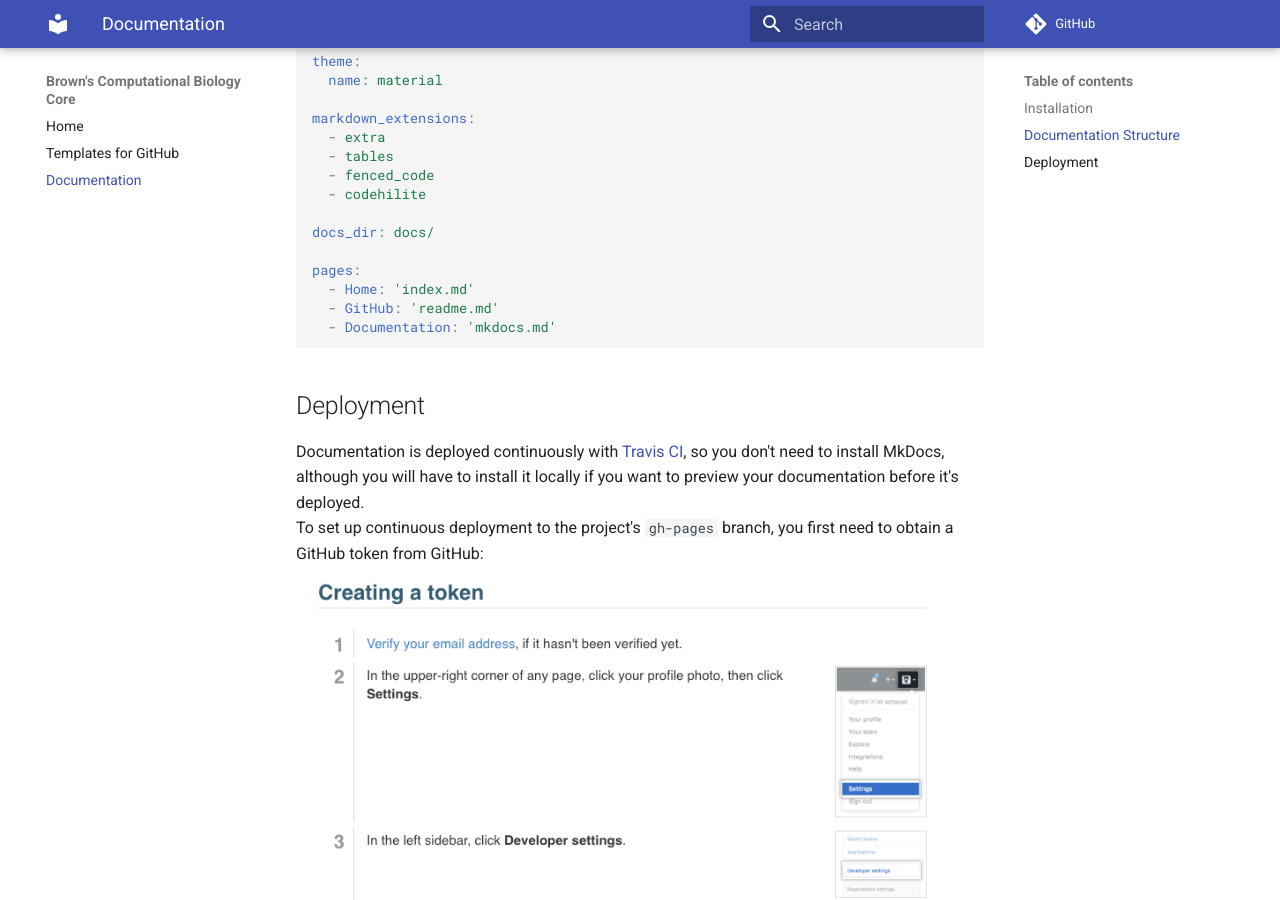
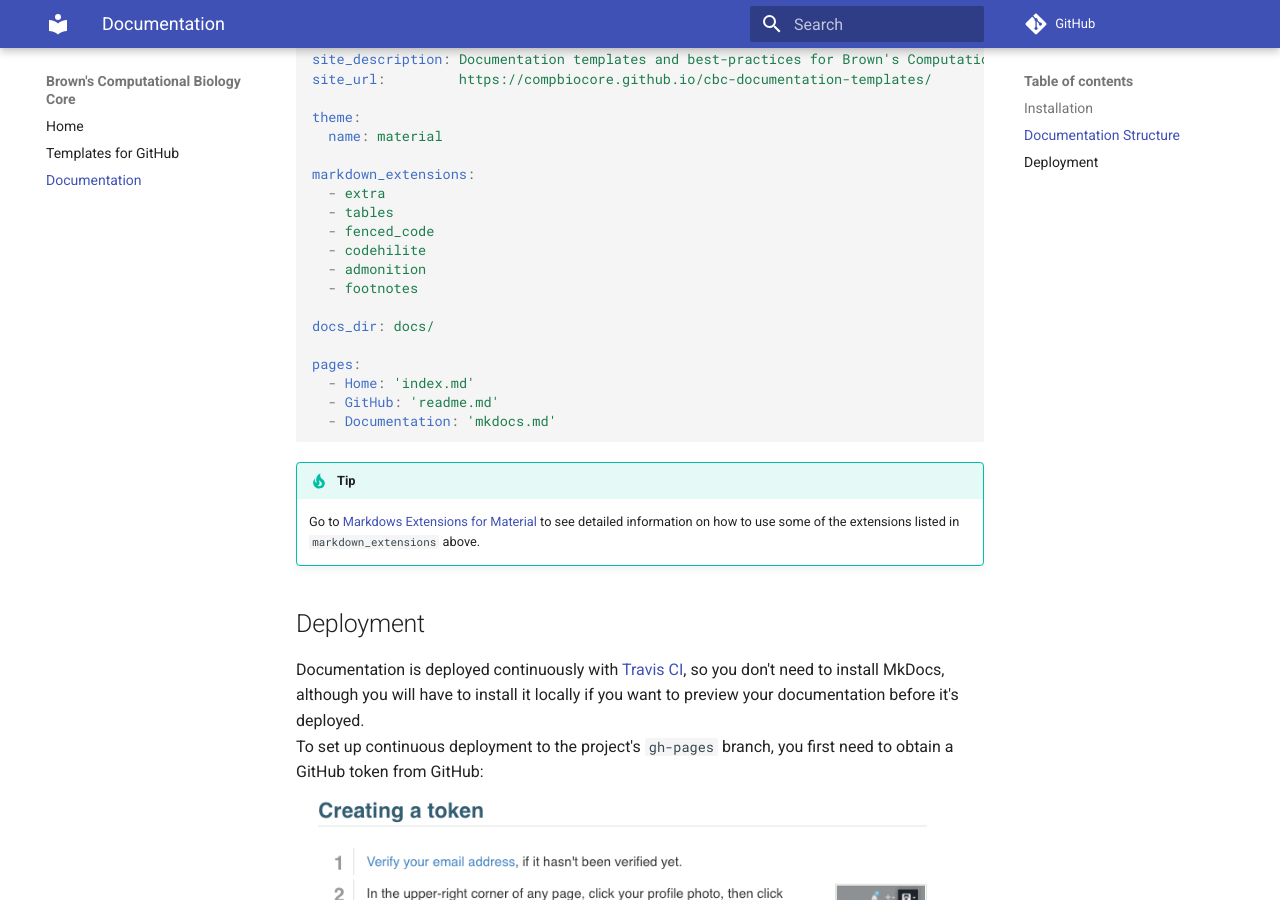
Before and after one commit to compbiocore/cbc-documentation-templates, an MkDocs documentation site: the page built from docs/mkdocs.md, in a window 1280 px wide and 900 px high, scrolled down 1004 px. Built offline with MkDocs 1.6.1 and Material for MkDocs 9.7.7, drawn with Linux system fonts in a browser that asks for light colours; comment, search, counter and statistics services are not loaded; old or Windows-style settings are respelled for this version of MkDocs.

Commit message:
adds admonition md extension, test dark mode for code snipped

````diff
--- a/.travis.yml
+++ b/.travis.yml
@@ -11,6 +11,8 @@
         - pip install mkdocs
         - pip install mkdocs-material
       script:
+        - mkdir docs/assets docs/assets/styles
+        - curl https://gist.githubusercontent.com/fernandogelin/08ecff3387dffc374c4abf06a577ab71/raw/29ad95fcc771ce49ff6cecc56346218a0e929df8/dark_mode.css > docs/assets/styles/dark_mode.css
         - mkdocs build --verbose --clean --strict
       deploy:
        provider: pages
--- a/docs/mkdocs.md
+++ b/docs/mkdocs.md
@@ -40,6 +41,8 @@
   - tables
   - fenced_code
   - codehilite
+  - admonition
+  - footnotes
 
 docs_dir: docs/
 
@@ -48,6 +51,10 @@
   - GitHub: 'readme.md'
   - Documentation: 'mkdocs.md'
 ```
+
+!!! tip
+    Go to [Markdows Extensions for Material](https://squidfunk.github.io/mkdocs-material/extensions/admonition/) to see detailed information on how to use some of the extensions
+    listed in `markdown_extensions` above.
 
 ## Deployment
 
--- a/mkdocs.yml
+++ b/mkdocs.yml
@@ -7,11 +7,16 @@
 theme:
   name: material
 
+extra_css:
+  - assets/styles/dark_mode.css
+
 markdown_extensions:
   - extra
   - tables
   - fenced_code
+  - admonition
   - codehilite
+  - footnotes
 
 docs_dir: docs/
 
````
Also changed, not shown: other parts of docs/mkdocs.md (+2 -1 lines).
